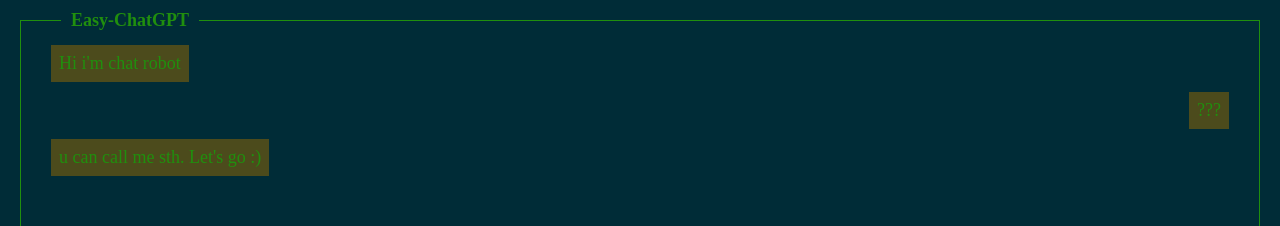
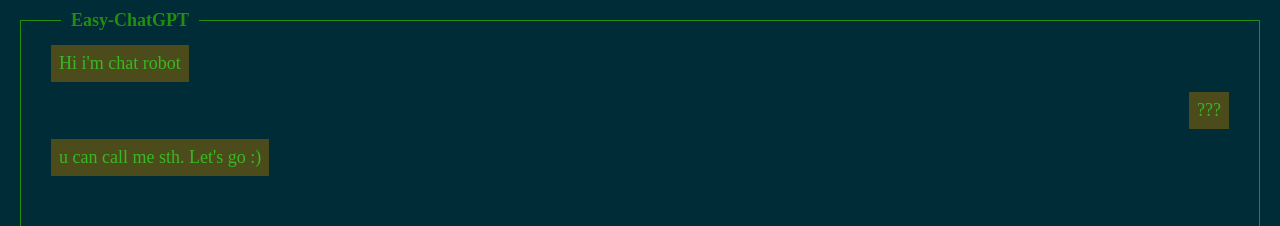
Before and after one commit to l2en/chat, a plain HTML site: page index.html in a window 1280 px wide. Shown: the top 226 px of the page. Drawn offline with Linux system fonts and the light colour scheme.

Commit message:
style: 样式优化

```diff
--- a/index.html
+++ b/index.html
@@ -82,7 +82,7 @@
 		float: left;
 	}
 	.get, .post {
-		color:#208f0e;
+		color:#37b922;
 		background-color: #4c4b1c;
 		padding: 8px;
 		display: inline-block;
```
